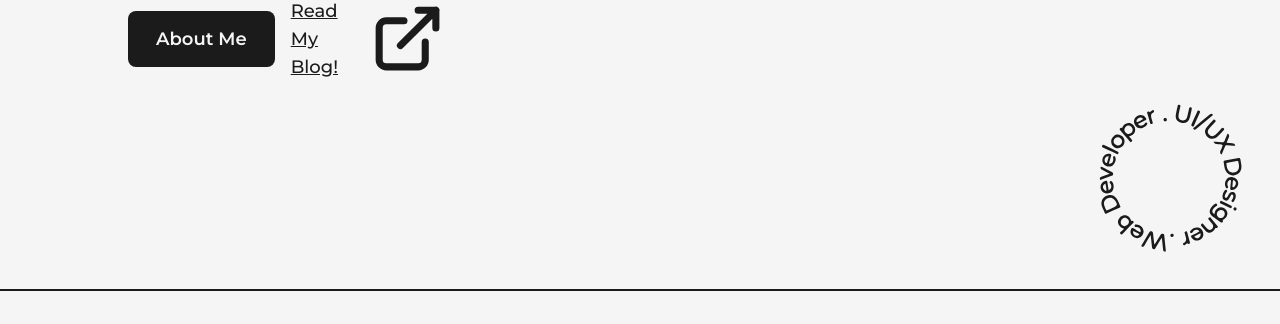
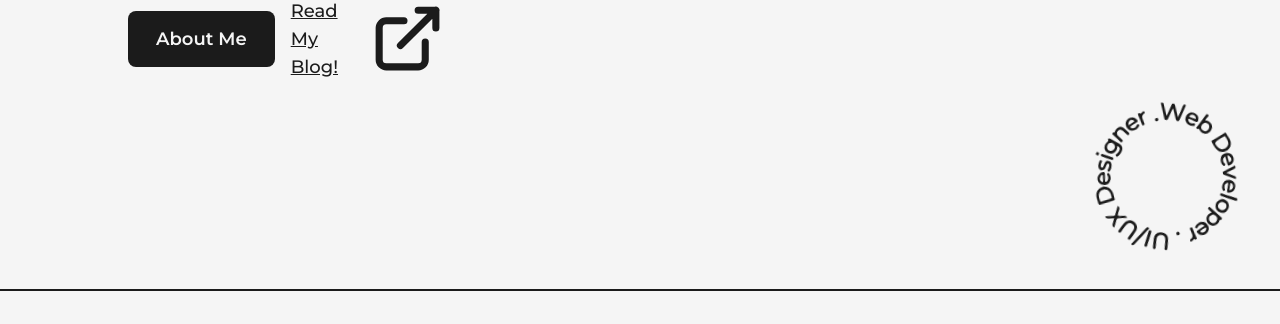
Before and after one commit to dotarjun/Portfolio, a Next.js app: page / in a window 1280 px wide. Shown: the part 511-835 px from the top of the page. Built offline with nearby package versions, Linux system fonts and the light colour scheme.

Commit message:
🎨 style(HireMe.js): add CSS class to animate CircularText component

```diff
--- a/src/components/HireMe.js
+++ b/src/components/HireMe.js
@@ -5,7 +5,7 @@ const HireMe = () => {
   return (
     <div className="fixed right-4 bottom-4 flex items-center justify-center overflow-hidden">
       <div className="w-48 h-auto flex items-center justify-center relative">
-        <CircularText className={"fill-dark"} />
+        <CircularText className={"fill-dark animate-spin"} />
       </div>
     </div>
   );
```
